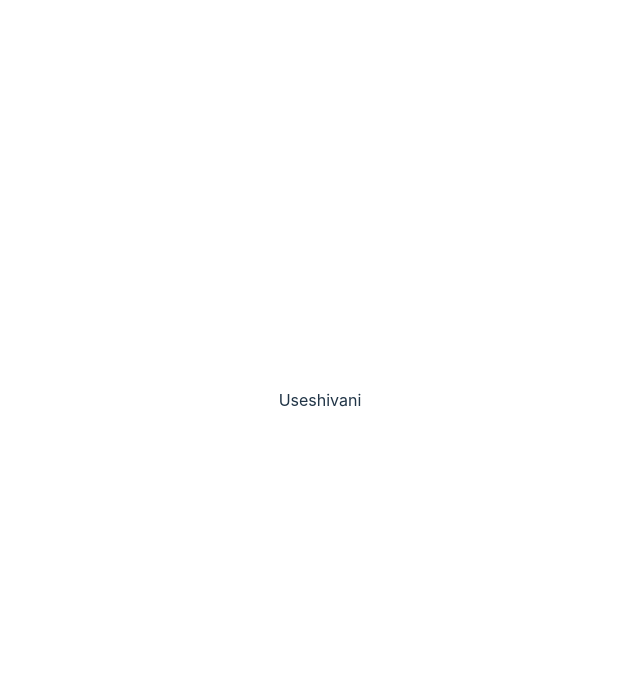
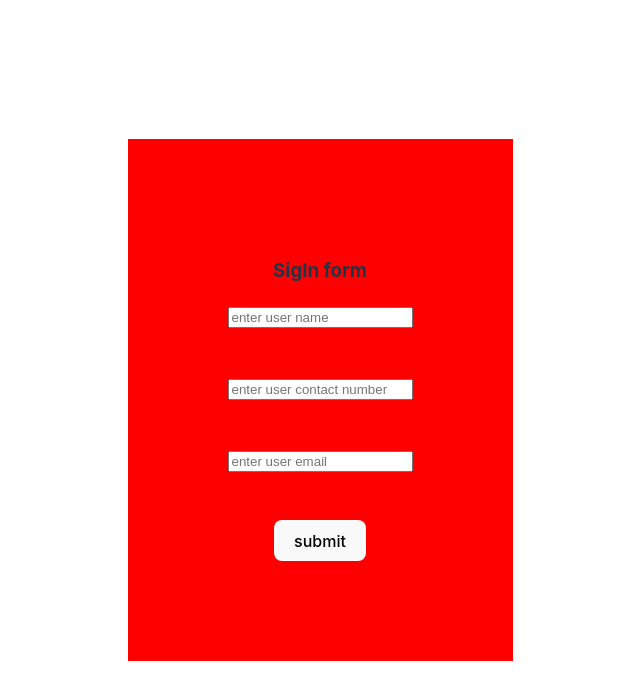
Before and after one commit to tanushukla1332/practice, a React (Vite) app: page / in a window 1280 px wide. Shown: the top 700 px of the page, without its empty margins (320-960 px from the left). Built offline with nearby package versions, Linux system fonts and the light colour scheme.

Commit message:
create signIn page withUseState help

```diff
--- a/src/App.jsx
+++ b/src/App.jsx
@@ -1,20 +1,15 @@
 
 import './App.css'
-import { useState } from 'react'
 import Use from './Component/Use'
 
 function App() {
 
-  const count="shivani"
 
 
   return (
     <>
-    <Use  count={count}/>
-
-
+    <Use/>
     </>
   )
 }
-
 export default App
--- a/src/Component/Use.jsx
+++ b/src/Component/Use.jsx
@@ -1,7 +1,36 @@
-import React from 'react'
+import React, { useState } from 'react'
 
-export default function Use(prop) {
+export default function Use() {
+    const[name,setName]=useState()
+    const[number,setNumber]=useState()
+    const[email,setEmail]=useState()
+
+    const data={
+        name:name,
+        number:number,
+        email:email,
+    }
+
+    function SubmitData(){
+        localStorage.setItem('userData', JSON.stringify(data) )
+        setName("")
+        setEmail("")
+        setNumber("")
+    }
+
+
   return (
-    <div>Use{prop.count}</div>
+    <div style={{backgroundColor :"red" ,padding :"100px"}}>
+        <h3>SigIn form</h3>
+
+        <input type="text"  placeholder='enter user name' value={name} onChange={(e)=>setName(e.target.value)}/> <br />
+        <br /><br />
+        <input type="number"  placeholder='enter user contact number' value={number} onChange={(e)=>setNumber(e.target.value)}/> <br /><br /><br />
+        <input type="email" placeholder='enter user email'  value={email} onChange={(e)=>setEmail(e.target.value)}/> <br /><br /><br />
+
+        <button type="submit" onClick={SubmitData}> submit</button>
+
+    </div>
+
   )
 }
```
